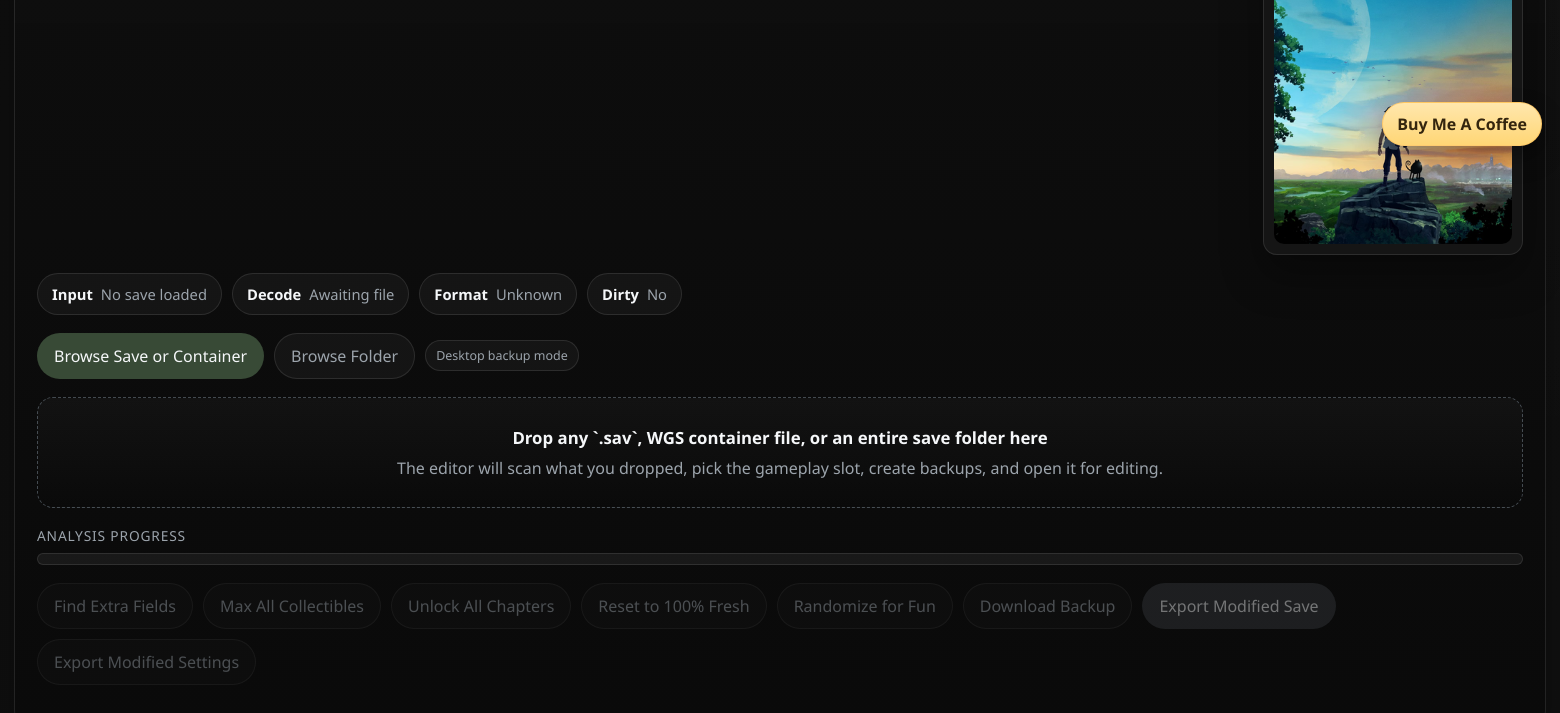
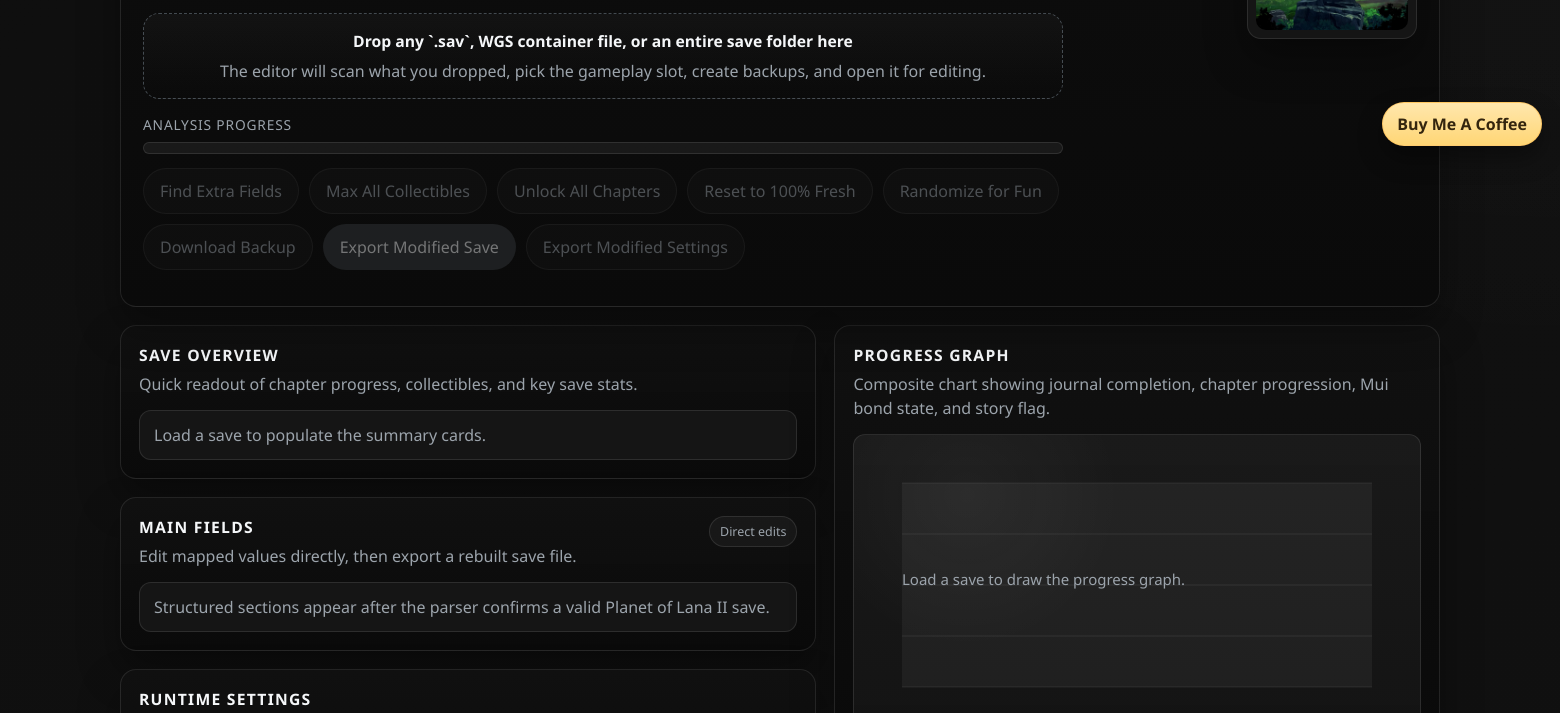
Before and after one commit to SaveEditors/planet-of-lana-2-save-editor, an Electron app: page index.html in a window 1560 px wide. Shown: the part 636-1349 px from the top of the page. Drawn offline with Linux system fonts and the light colour scheme.

Commit message:
Tighten hero layout and constrain drop zone width

```diff
--- a/index.html
+++ b/index.html
@@ -67,7 +67,23 @@
     .sr-only{position:absolute;width:1px;height:1px;padding:0;margin:-1px;overflow:hidden;clip:rect(0,0,0,0);white-space:nowrap;border:0}
     .kofi-widget{position:fixed;right:18px;bottom:18px;z-index:60;padding:10px 14px;border-radius:999px;border:1px solid rgba(255,193,88,.7);background:linear-gradient(180deg,#ffe7ad,#ffd675);color:#34250e;text-decoration:none;font-weight:700;box-shadow:0 12px 24px rgba(0,0,0,.35)}
     .kofi-widget:hover{transform:translateY(-1px)}
+    .app-shell{width:min(1320px,calc(100vw - 28px))}
+    .hero{position:relative;gap:14px}
+    .hero-banner-card img{max-height:260px;object-fit:cover}
+    .hero-top{position:relative;padding-right:210px;min-height:0}
+    .hero-art-card{position:absolute;right:0;top:0;min-width:170px;max-width:170px;width:170px;padding:8px}
+    .hero-art-card img{height:236px;object-fit:cover}
+    .status-strip,.io-row,.drop-zone,.progress-wrap,.button-row,.backup-row{max-width:920px}
+    .drop-zone{padding:16px 18px}
+    .drop-zone strong{font-size:.98rem}
+    .drop-zone,.progress-wrap{margin-top:2px}
     @media (max-width:1240px){.grid-main{grid-template-columns:1fr}}@media (max-width:900px){.field-row{grid-template-columns:1fr}.app-shell{width:min(100vw - 18px,1600px);margin-top:12px}.hero,.panel{padding:15px}.hero-top{flex-direction:column}.title-block{max-width:100%}.hero-art-card{margin-left:0;max-width:240px}.kofi-widget{right:12px;bottom:12px;font-size:.86rem;padding:9px 12px}}
+    @media (max-width:900px){
+      .hero-top{padding-right:0}
+      .hero-art-card{position:static;width:min(220px,100%);max-width:220px;min-width:0;padding:8px}
+      .hero-art-card img{height:auto}
+      .status-strip,.io-row,.drop-zone,.progress-wrap,.button-row,.backup-row{max-width:100%}
+    }
   </style>
 </head>
 <body>
```
